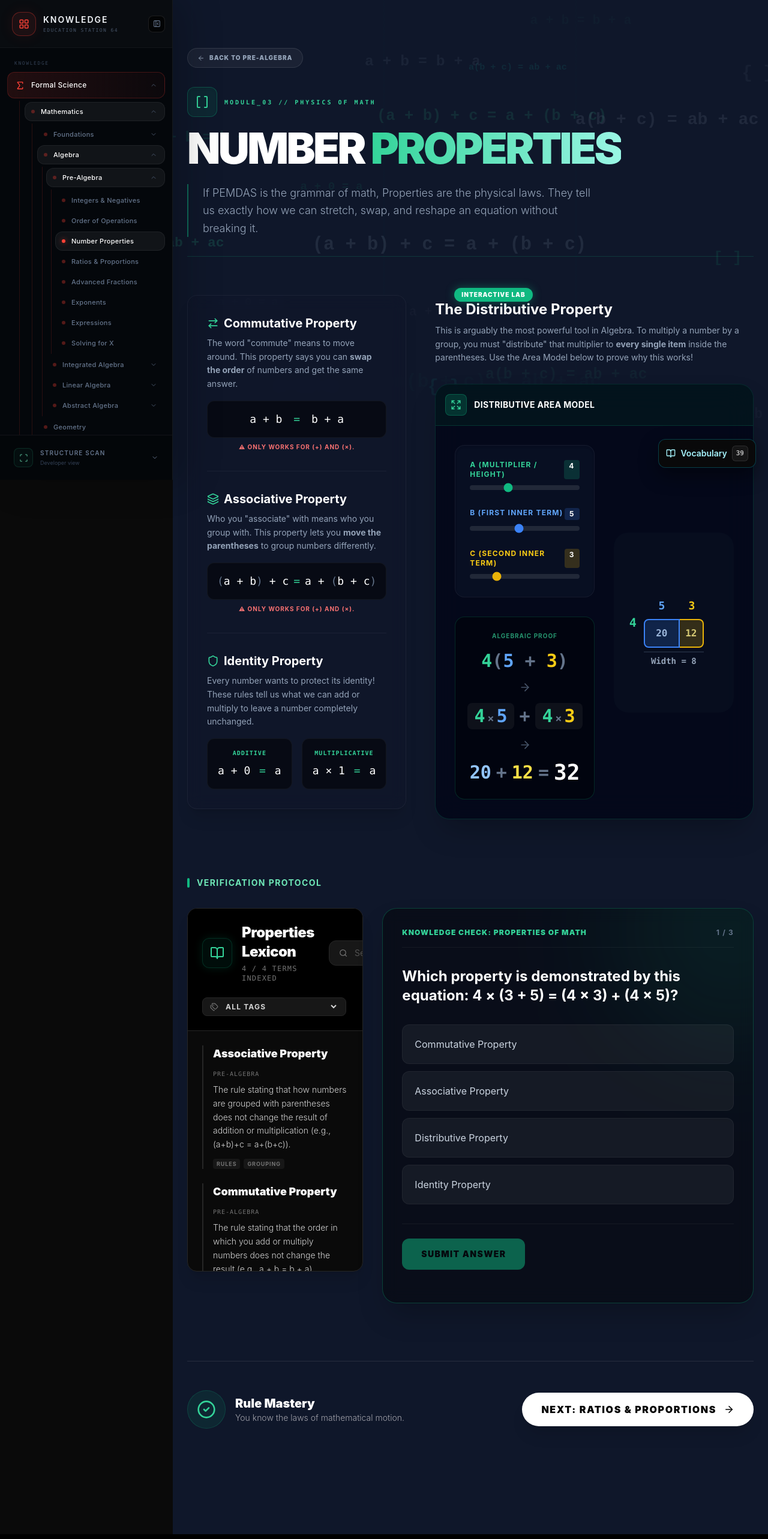
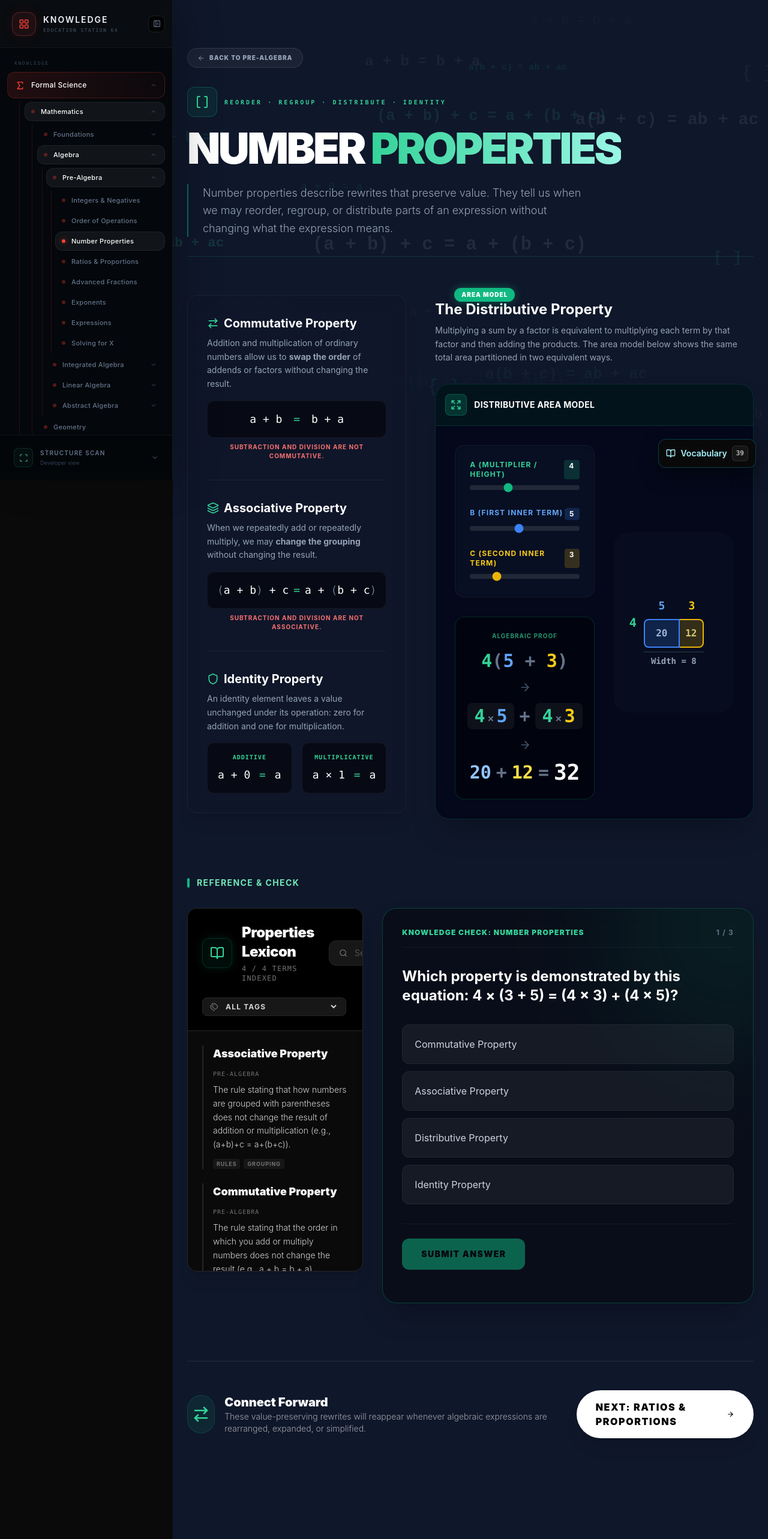
Before and after one commit to nickf723/ed-dev, a Next.js app: page /formal-science/mathematics/algebra/pre-algebra/properties in a window 1280 px wide. Shown: the top 2566 px of the page at 60% size. Built offline with nearby package versions, Linux system fonts and the light colour scheme.

Commit message:
Reframe number properties as value-preserving rewrites

```diff
--- a/app/formal-science/mathematics/algebra/pre-algebra/properties/page.tsx
+++ b/app/formal-science/mathematics/algebra/pre-algebra/properties/page.tsx
@@ -4,10 +4,9 @@ import PropertiesBackground from "./_components/PropertiesBackground";
 import DistributiveLab from "./_components/DistributiveLab";
 import {
   ArrowLeft, Brackets, ArrowRightLeft,
-  Layers, Expand, CheckCircle2, ArrowRight, Shield
+  Layers, ArrowRight, Shield
 } from "lucide-react";
 
-// VERIFICATION PROTOCOL
 import Assessment from "@/app/_components/Assessment";
 import VocabApplet from "@/app/_components/VocabApplet";
 import { propertiesVocab } from "@/app/_data/vocab/a/algebra-properties";
@@ -20,10 +19,6 @@ export default function PropertiesPage() {
       <div className="absolute inset-0 bg-radial-vignette opacity-80 pointer-events-none z-0" />
 
       <div className="relative z-10 container mx-auto px-6 py-12">
-
-        {/* =========================================
-            HEADER
-        ========================================= */}
         <header className="mb-16 border-b border-emerald-500/20 pb-8 mt-8">
             <Link href="/formal-science/mathematics/algebra/pre-algebra" className="inline-flex items-center gap-2 text-[10px] font-black uppercase tracking-widest text-slate-400 hover:text-white transition-colors mb-8 bg-white/5 px-4 py-2 rounded-full border border-white/10">
                 <ArrowLeft size={12} /> Back to Pre-Algebra
@@ -34,49 +29,43 @@ export default function PropertiesPage() {
               <Brackets className="text-emerald-400" size={24} />
             </span>
             <span className="text-[10px] font-mono uppercase tracking-[0.3em] text-emerald-400 font-bold">
-              Module_03 // Physics of Math
+              Reorder · regroup · distribute · identity
             </span>
           </div>
           <h1 className="text-5xl md:text-7xl font-black text-white tracking-tighter uppercase leading-none">
             NUMBER <span className="text-transparent bg-clip-text bg-gradient-to-r from-emerald-400 to-teal-200">PROPERTIES</span>
           </h1>
           <p className="mt-6 text-slate-400 max-w-2xl text-lg font-light leading-relaxed border-l-2 border-emerald-500/50 pl-6">
-            If PEMDAS is the grammar of math, Properties are the physical laws. They tell us exactly how we can stretch, swap, and reshape an equation without breaking it.
+            Number properties describe rewrites that preserve value. They tell us when we may reorder, regroup, or distribute parts of an expression without changing what the expression means.
           </p>
         </header>
 
         <div className="grid grid-cols-1 lg:grid-cols-12 gap-12 mb-24">
-
-          {/* LEFT: THE LAWS */}
           <div className="lg:col-span-5 space-y-8">
-
             <div className="p-8 bg-slate-900/60 border border-white/5 rounded-2xl backdrop-blur-md shadow-xl flex flex-col gap-8">
-
-              {/* Commutative */}
               <div>
                   <h3 className="text-xl font-bold text-white mb-2 flex items-center gap-2">
                     <ArrowRightLeft size={20} className="text-emerald-400" /> Commutative Property
                   </h3>
                   <p className="text-sm text-slate-400 leading-relaxed mb-4">
-                      The word "commute" means to move around. This property says you can <strong>swap the order</strong> of numbers and get the same answer.
+                      Addition and multiplication of ordinary numbers allow us to <strong>swap the order</strong> of addends or factors without changing the result.
                   </p>
                   <div className="bg-black/50 p-4 rounded-xl border border-white/5 font-mono text-center text-lg">
                       <span className="text-white">a + b</span> <span className="text-emerald-400 mx-2">=</span> <span className="text-white">b + a</span>
                   </div>
                   <div className="text-[10px] text-red-400 uppercase font-bold tracking-widest mt-2 text-center">
-                      ⚠ Only works for (+) and (×).
+                      Subtraction and division are not commutative.
                   </div>
               </div>
 
               <div className="h-px w-full bg-white/5" />
 
-              {/* Associative */}
               <div>
                   <h3 className="text-xl font-bold text-white mb-2 flex items-center gap-2">
                     <Layers size={20} className="text-emerald-400" /> Associative Property
                   </h3>
                   <p className="text-sm text-slate-400 leading-relaxed mb-4">
-                      Who you "associate" with means who you group with. This property lets you <strong>move the parentheses</strong> to group numbers differently.
+                      When we repeatedly add or repeatedly multiply, we may <strong>change the grouping</strong> without changing the result.
                   </p>
                   <div className="bg-black/50 p-4 rounded-xl border border-white/5 font-mono text-center text-lg">
                       <span className="text-slate-500">(</span><span className="text-white">a + b</span><span className="text-slate-500">)</span> <span className="text-white">+ c</span>
@@ -84,19 +73,18 @@ export default function PropertiesPage() {
                       <span className="text-white">a + </span><span className="text-slate-500">(</span><span className="text-white">b + c</span><span className="text-slate-500">)</span>
                   </div>
                   <div className="text-[10px] text-red-400 uppercase font-bold tracking-widest mt-2 text-center">
-                      ⚠ Only works for (+) and (×).
+                      Subtraction and division are not associative.
                   </div>
               </div>
 
               <div className="h-px w-full bg-white/5" />
 
-              {/* Identity */}
               <div>
                   <h3 className="text-xl font-bold text-white mb-2 flex items-center gap-2">
                     <Shield size={20} className="text-emerald-400" /> Identity Property
                   </h3>
                   <p className="text-sm text-slate-400 leading-relaxed mb-4">
-                      Every number wants to protect its identity! These rules tell us what we can add or multiply to leave a number completely unchanged.
+                      An identity element leaves a value unchanged under its operation: zero for addition and one for multiplication.
                   </p>
                   <div className="grid grid-cols-2 gap-4">
                       <div className="bg-black/50 p-4 rounded-xl border border-white/5 font-mono text-center">
@@ -109,41 +97,33 @@ export default function PropertiesPage() {
                       </div>
                   </div>
               </div>
-
             </div>
-
           </div>
 
-          {/* RIGHT: THE LABORATORY */}
           <div className="lg:col-span-7 space-y-8">
             <div className="relative">
                 <div className="absolute -top-3 left-8 bg-emerald-500 text-white text-[10px] font-black uppercase tracking-widest px-3 py-1 rounded-full shadow-[0_0_15px_rgba(16,185,129,0.4)] z-20">
-                    Interactive Lab
+                    Area Model
                 </div>
 
-                {/* Visual Description above the lab */}
                 <div className="mb-8 pt-2">
                     <h3 className="text-2xl font-bold text-white mb-2 flex items-center gap-2">
                         The Distributive Property
                     </h3>
                     <p className="text-sm text-slate-400 leading-relaxed">
-                        This is arguably the most powerful tool in Algebra. To multiply a number by a group, you must "distribute" that multiplier to <strong>every single item</strong> inside the parentheses. Use the Area Model below to prove why this works!
+                        Multiplying a sum by a factor is equivalent to multiplying each term by that factor and then adding the products. The area model below shows the same total area partitioned in two equivalent ways.
                     </p>
                 </div>
 
                 <DistributiveLab />
             </div>
-
           </div>
         </div>
 
-        {/* =========================================
-            VERIFICATION PROTOCOL
-        ========================================= */}
         <section className="mt-auto">
             <div className="flex items-center gap-3 mb-8">
                 <div className="h-4 w-1 bg-emerald-500 rounded-full" />
-                <h2 className="text-sm font-bold text-emerald-300 uppercase tracking-widest">Verification Protocol</h2>
+                <h2 className="text-sm font-bold text-emerald-300 uppercase tracking-widest">Reference & Check</h2>
             </div>
 
             <div className="grid grid-cols-1 lg:grid-cols-3 gap-8">
@@ -156,7 +136,7 @@ export default function PropertiesPage() {
                 </div>
                 <div className="col-span-1 lg:col-span-2">
                     <Assessment
-                        title="Knowledge Check: Properties of Math"
+                        title="Knowledge Check: Number Properties"
                         questions={propertiesQuiz || []}
                         accentColor="emerald"
                         onComplete={(score, total) => console.log(`Properties Quiz Scored: ${score}/${total}`)}
@@ -165,17 +145,14 @@ export default function PropertiesPage() {
             </div>
         </section>
 
-        {/* =========================================
-            FOOTER / NAVIGATION
-        ========================================= */}
         <div className="mt-24 pt-12 border-t border-white/10 flex flex-col md:flex-row items-center justify-between gap-8">
             <div className="flex items-center gap-4">
                 <div className="w-16 h-16 rounded-full bg-emerald-500/10 border border-emerald-500/20 flex items-center justify-center text-emerald-400">
-                    <CheckCircle2 size={32} />
+                    <ArrowRightLeft size={30} />
                 </div>
                 <div>
-                    <h3 className="text-xl font-black text-white">Rule Mastery</h3>
-                    <p className="text-zinc-400 text-sm font-light">You know the laws of mathematical motion.</p>
+                    <h3 className="text-xl font-black text-white">Connect Forward</h3>
+                    <p className="text-zinc-400 text-sm font-light">These value-preserving rewrites will reappear whenever algebraic expressions are rearranged, expanded, or simplified.</p>
                 </div>
             </div>
 
```
